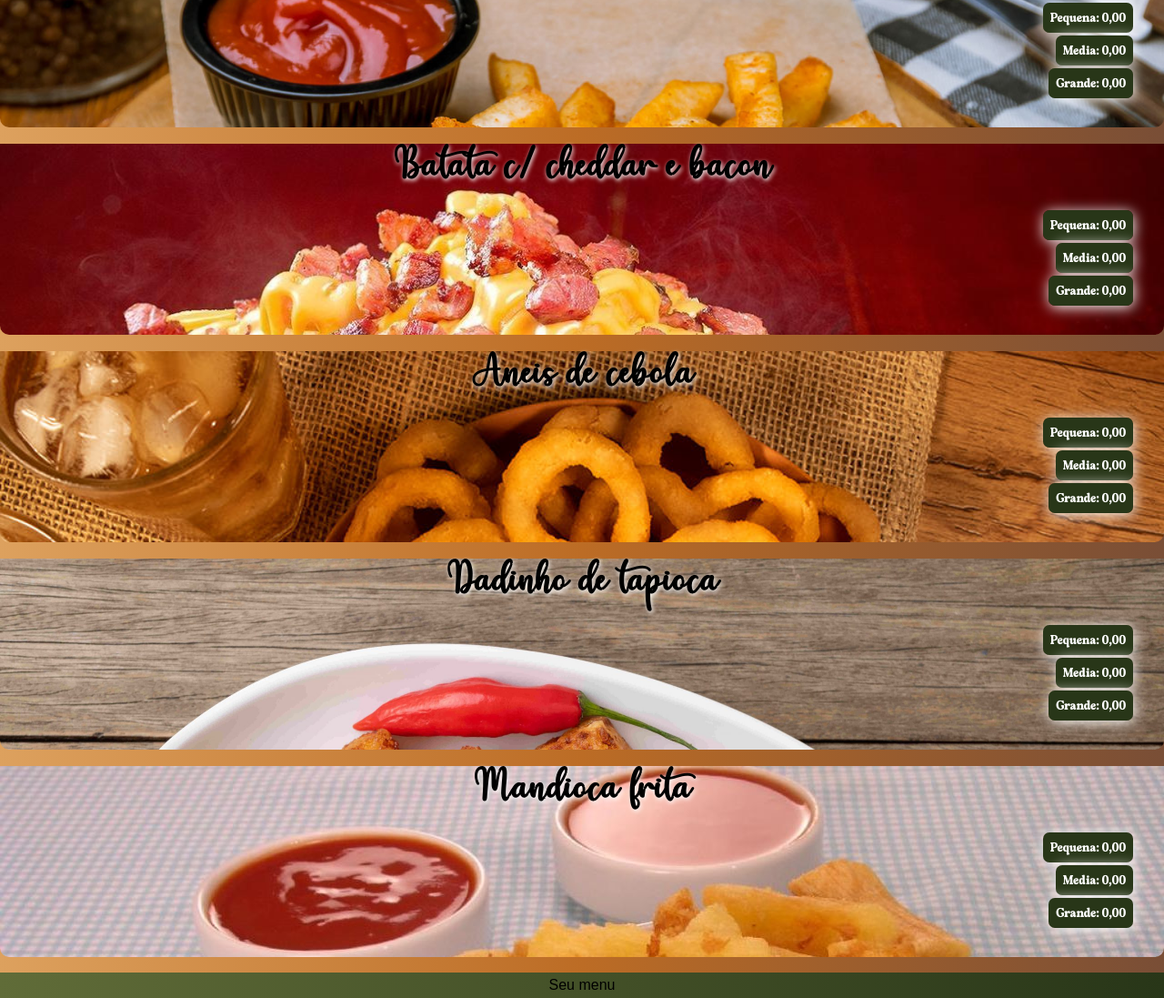
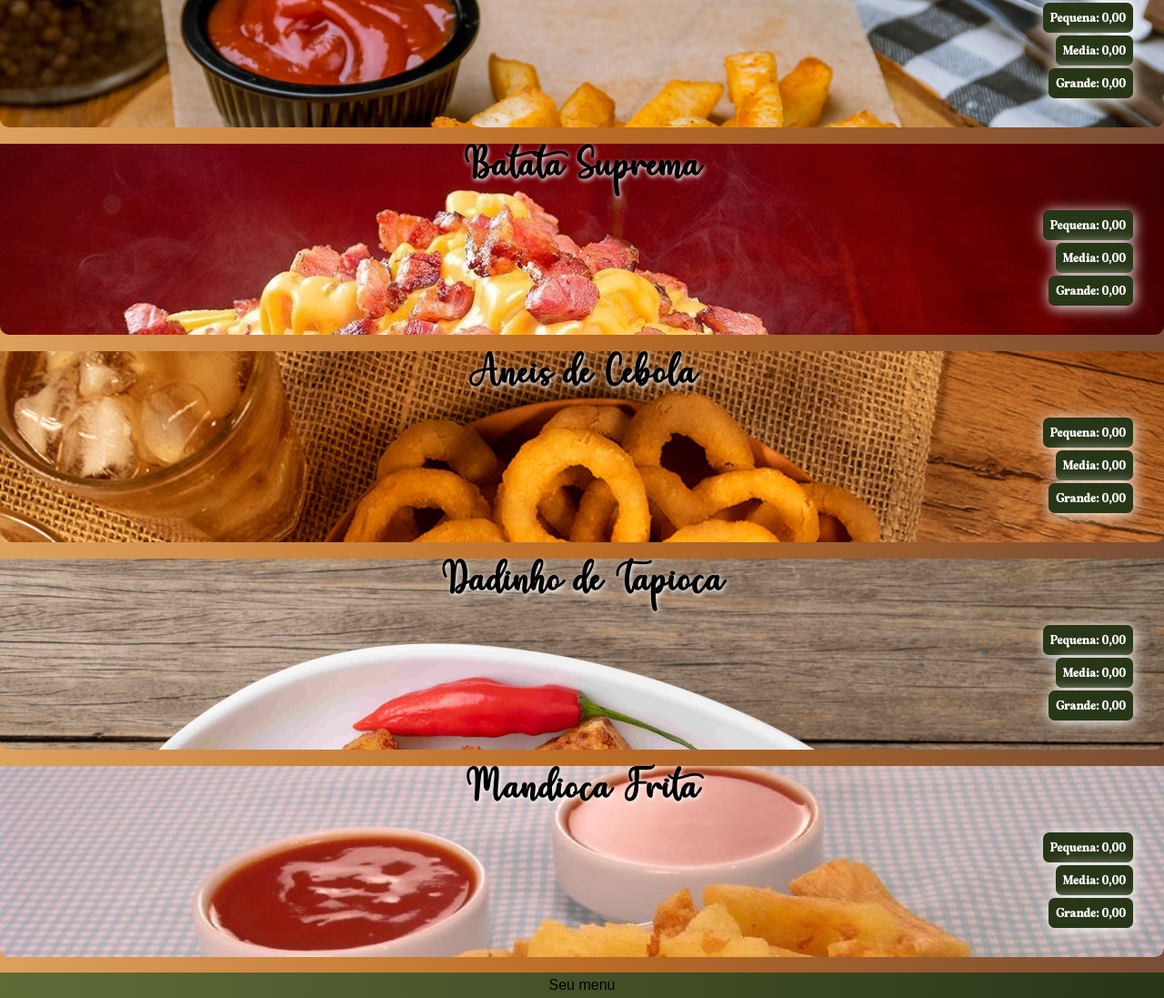
Before and after one commit to JhonnyVittor/Cardapio, a plain HTML site: page entradas.html in a window 1280 px wide. Shown: the part 298-1395 px from the top of the page at 91% size. Drawn offline with nearby package versions, Linux system fonts and the light colour scheme.

Commit message:
Update entradas.html

```diff
--- a/entradas.html
+++ b/entradas.html
@@ -35,7 +35,7 @@
         </div>
             <br>
         <div id="batatacb">
-            <h2>Batata c/ cheddar e bacon</h2>
+            <h2>Batata Suprema</h2>
             <ul>
                 <li><a href="#">Pequena: 0,00</a></li>
                 <li><a href="#">Media: 0,00</a></li>
@@ -44,7 +44,7 @@
         </div>
             <br>
         <div id="aneis">
-            <h2>Anéis de cebola</h2>
+            <h2>Anéis de Cebola</h2>
             <ul>
                 <li><a href="#">Pequena: 0,00</a></li>
                 <li><a href="#">Media: 0,00</a></li>
@@ -53,7 +53,7 @@
         </div>
             <br>
         <div id="dadinho">
-            <h2>Dadinho de tapioca</h2>
+            <h2>Dadinho de Tapioca</h2>
             <ul>
                 <li><a href="#">Pequena: 0,00</a></li>
                 <li><a href="#">Media: 0,00</a></li>
@@ -62,7 +62,7 @@
         </div>
             <br>
         <div id="mandioca">
-            <h2>Mandioca frita</h2>
+            <h2>Mandioca Frita</h2>
             <ul>
                 <li><a href="#">Pequena: 0,00</a></li>
                 <li><a href="#">Media: 0,00</a></li>
```
